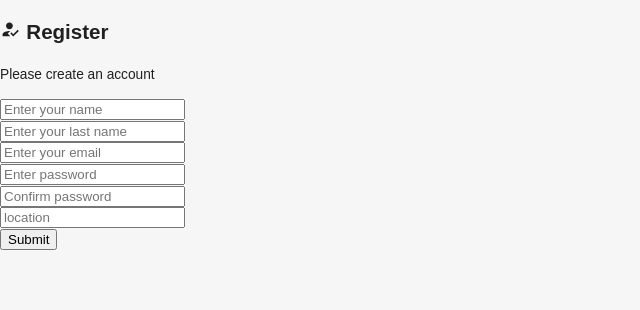
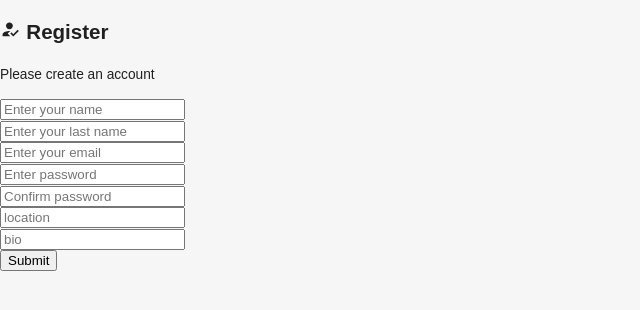
Before and after one commit to hadifayazi/Shapol, a React (Create React App) app in the folder client/: page /register in a window 1280 px wide. Shown: the top 310 px of the page, without its empty margins (0-640 px from the left). Built offline with nearby package versions, Linux system fonts and the light colour scheme.

Commit message:
fixing error, useing useEffect

```diff
--- a/client/src/pages/login-signup/LoginPage.jsx
+++ b/client/src/pages/login-signup/LoginPage.jsx
@@ -1,4 +1,4 @@
-import { useState, useRef } from "react";
+import { useState, useRef, useEffect } from "react";
 import LoginIcon from "@mui/icons-material/Login";
 import { useDispatch } from "react-redux";
 import { useNavigate } from "react-router-dom";
@@ -14,13 +14,15 @@ export const LoginPage = () => {
   const [loginUser, { data, isSuccess, isError, error }] =
     useLoginUserMutation();
 
+  useEffect(() => {
     if (isSuccess) {
       dispatch(setCredentials(data));
+      localStorage.setItem("token", JSON.stringify(data.token));
       navigate("/home");
-    localStorage.setItem("token", JSON.stringify(data.token));
     } else if (isError || error) {
       errorRef.current = error.data.message;
     }
+  }, [data, dispatch, errorRef, error, isError, isSuccess, navigate]);
 
   const [formData, setFormData] = useState({
     email: "",
--- a/client/src/pages/login-signup/Register.jsx
+++ b/client/src/pages/login-signup/Register.jsx
@@ -1,4 +1,4 @@
-import { useState } from "react";
+import { useEffect, useRef, useState } from "react";
 import { useRegisterUserMutation } from "../../store/api/authApi";
 import HowToRegIcon from "@mui/icons-material/HowToReg";
 import { Typography } from "@mui/material";
@@ -11,14 +11,17 @@ function Register() {
   const navigate = useNavigate();
   const [registerUser, { data, isSuccess, isError, error }] =
     useRegisterUserMutation();
+  const errorMessage = useRef("");
 
-  let errorMessage;
-  if (isSuccess) {
-    dispatch(setCredentials(data));
-    navigate(`/profile/${data.user._id}`);
-  } else if (isError || error) {
-    errorMessage = error.data.message;
-  }
+  useEffect(() => {
+    if (isSuccess) {
+      dispatch(setCredentials(data));
+      localStorage.setItem("token", JSON.stringify(data.token));
+      navigate(`/profile/${data.user._id}`);
+    } else if (isError || error) {
+      errorMessage.current = error.data.message;
+    }
+  }, [isSuccess, isError, errorMessage, error, data, dispatch, navigate]);
 
   const [formData, setFormData] = useState({
     firstName: "",
@@ -28,6 +31,7 @@ function Register() {
     passwordConfirmation: "",
     location: "",
     picture: "",
+    bio: "",
   });
 
   const {
@@ -37,6 +41,7 @@ function Register() {
     password,
     passwordConfirmation,
     location,
+    bio,
   } = formData;
 
   const onChange = (event) => {
@@ -54,6 +59,7 @@ function Register() {
       password,
       passwordConfirmation,
       location,
+      bio,
     };
     registerUser(userData);
   };
@@ -61,7 +67,7 @@ function Register() {
   return (
     <>
       <section className="heading">
-        <Typography>{errorMessage}</Typography>
+        <Typography>{errorMessage.current}</Typography>
         <h1>
           <HowToRegIcon /> Register
         </h1>
@@ -139,6 +145,17 @@ function Register() {
             />
           </div>
           <div className="form-group">
+            <input
+              type="text"
+              className="form-control"
+              id="bio"
+              name="bio"
+              value={bio}
+              placeholder="bio"
+              onChange={onChange}
+            />
+          </div>
+          <div className="form-group">
             <button type="submit" className="btn btn-block">
               Submit
             </button>
--- a/client/src/pages/widgets/UserWidget.jsx
+++ b/client/src/pages/widgets/UserWidget.jsx
@@ -28,6 +28,9 @@ export const UserWidget = () => {
     friends,
     picturePath,
   } = user;
+
+  const JoinedDate = `${createdAt.split("-")[1]} / ${createdAt.split("-")[0]} `;
+
   return (
     <WidgetWrapper>
       {/* PROFILEPIC + NAME + FRIENDS*/}
@@ -64,7 +67,7 @@ export const UserWidget = () => {
       <Box p="1rem 0">
         <Box display="flex" alignItems="center" gap="1rem">
           <Description fontSize="large" sx={{ color: main }} />
-          <Typography color={medium}>{bio}</Typography>
+          <Typography color={medium}>Bio:{bio}</Typography>
         </Box>
         <Box display="flex" alignItems="center" gap="1rem" mb="0.5rem">
           <LocationOnOutlined fontSize="large" sx={{ color: main }} />
@@ -79,7 +82,7 @@ export const UserWidget = () => {
         <FlexBetween mb="0.5rem">
           <Typography color={medium}>Joined:</Typography>
           <Typography color={main} fontWeight="500">
-            {createdAt}
+            {JoinedDate}
           </Typography>
         </FlexBetween>
       </Box>
```
Lines whose indentation alone changed are shown as unchanged.
